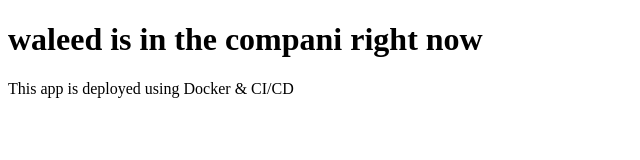
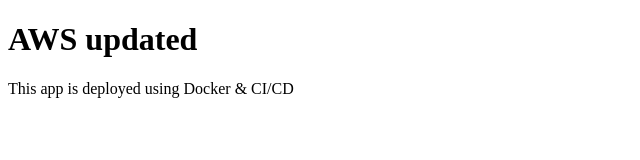
Before and after one commit to wkhawajah/devops-starter, a plain HTML site: page index.html in a window 1280 px wide. Shown: the whole page, without its empty margins (0-640 px from the left). Drawn offline with Linux system fonts and the light colour scheme.

Commit message:
update app

```diff
--- a/index.html
+++ b/index.html
@@ -4,7 +4,7 @@
   <title>DevOps Starter</title>
 </head>
 <body>
-  <h1>waleed is in the compani right now</h1>
+  <h1>AWS updated</h1>
   <p>This app is deployed using Docker & CI/CD</p>
 </body>
 </html>
```
